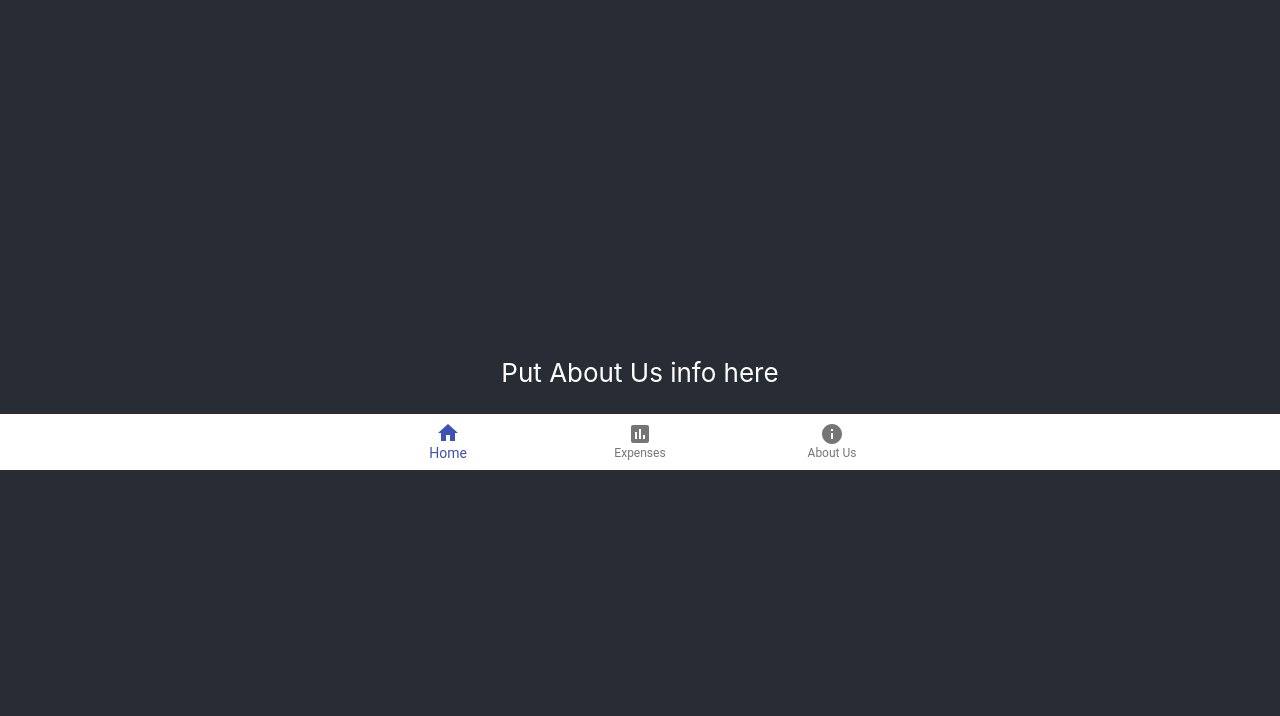
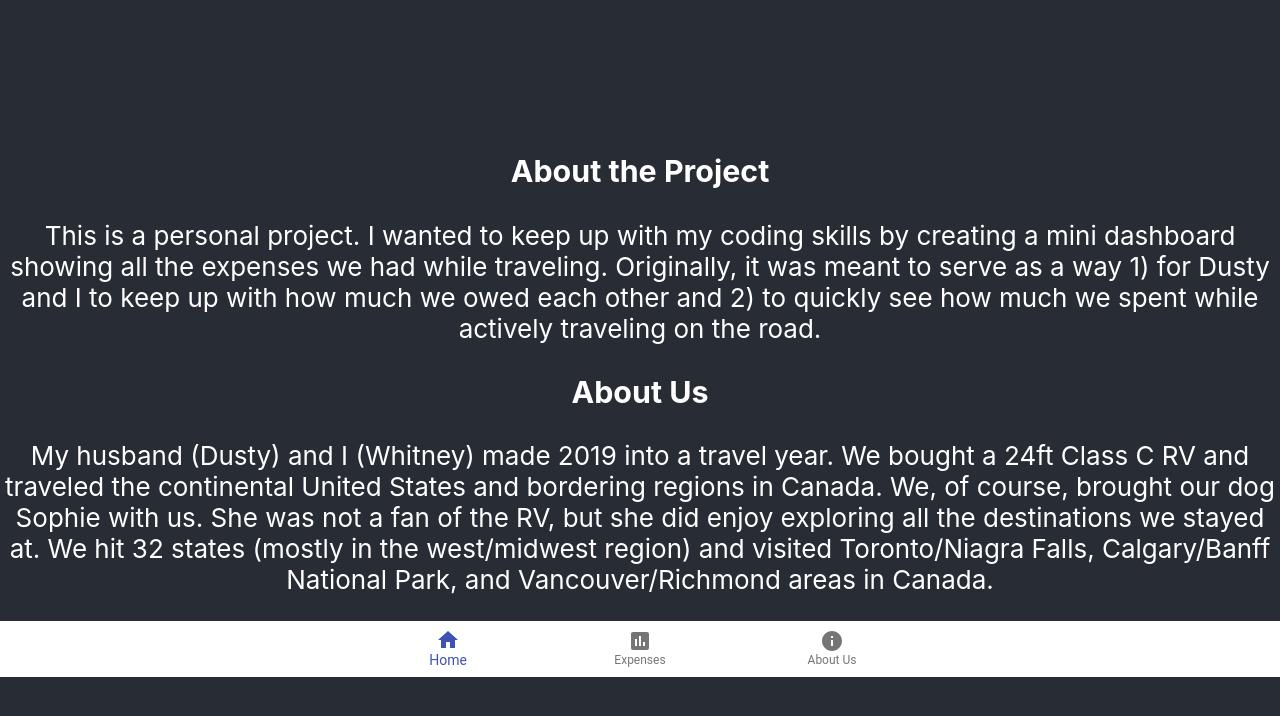
Before and after one commit to whitwong/rv-budget-tracker, a React (Create React App) app in the folder client/: page /AboutUsPage in a window 1280 px wide. Shown: the top 716 px of the page. Built offline with nearby package versions, Linux system fonts and the light colour scheme.

Commit message:
Initial update to About Us page.

```diff
--- a/client/src/pages/AboutUs.jsx
+++ b/client/src/pages/AboutUs.jsx
@@ -4,7 +4,20 @@ import React from 'react';
 const AboutUsPage = () => {
   return(
     <div className="AboutUsPage">
-      <p>Put About Us info here</p>
+      <h3>About the Project</h3>
+      <p>This is a personal project. I wanted to keep up with my coding skills by creating
+        a mini dashboard showing all the expenses we had while traveling. Originally, it was
+        meant to serve as a way 1) for Dusty and I to keep up with how much we owed each other
+        and 2) to quickly see how much we spent while actively traveling on the road.
+      </p>
+      <h3>About Us</h3>
+      <p>My husband (Dusty) and I (Whitney) made 2019 into a travel year. We bought
+        a 24ft Class C RV and traveled the continental United States and bordering regions
+        in Canada. We, of course, brought our dog Sophie with us. She was not a fan of the
+        RV, but she did enjoy exploring all the destinations we stayed at. We hit 32 states
+        (mostly in the west/midwest region) and visited Toronto/Niagra Falls, Calgary/Banff
+        National Park, and Vancouver/Richmond areas in Canada.
+      </p>
     </div>
   );
 }
```
